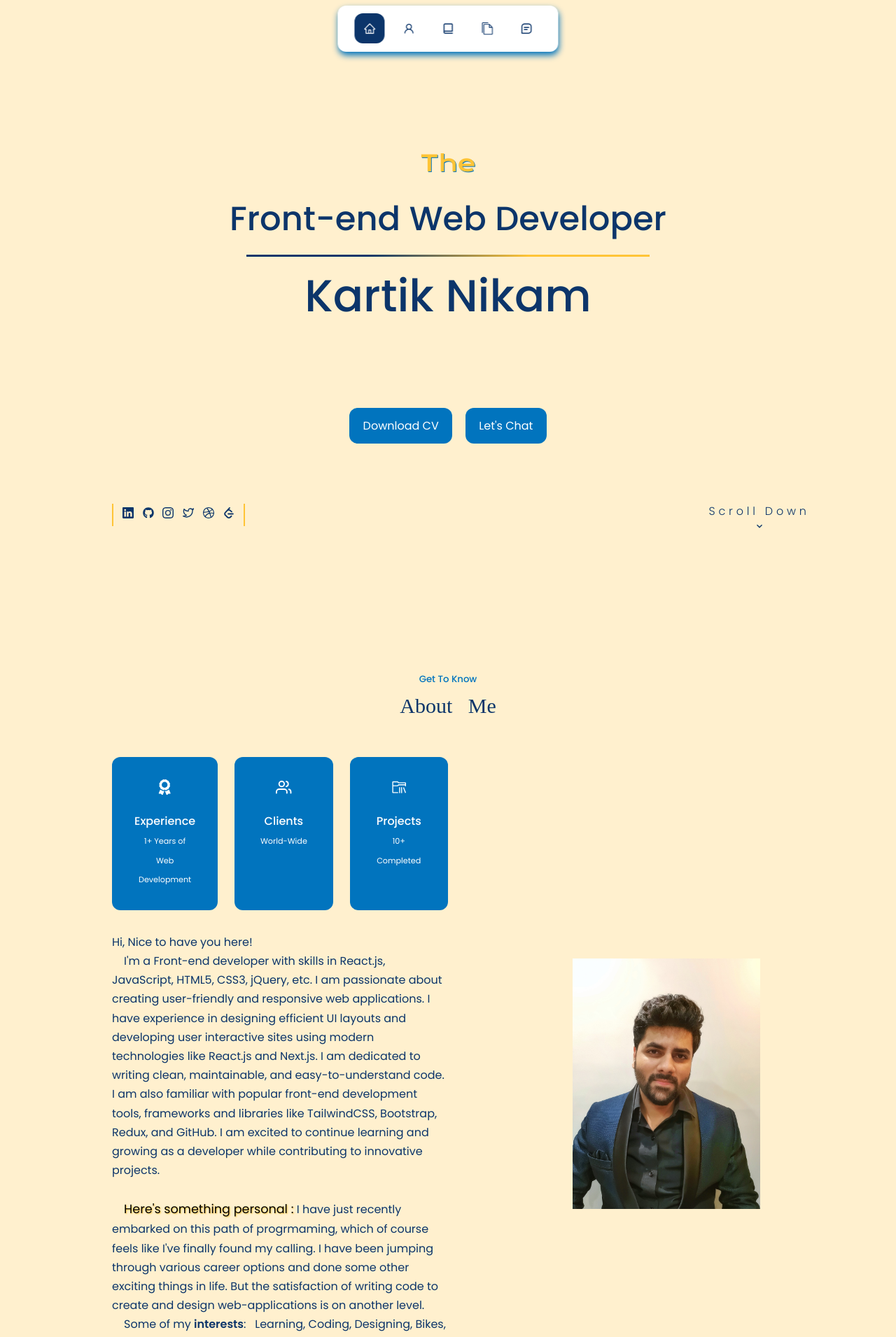
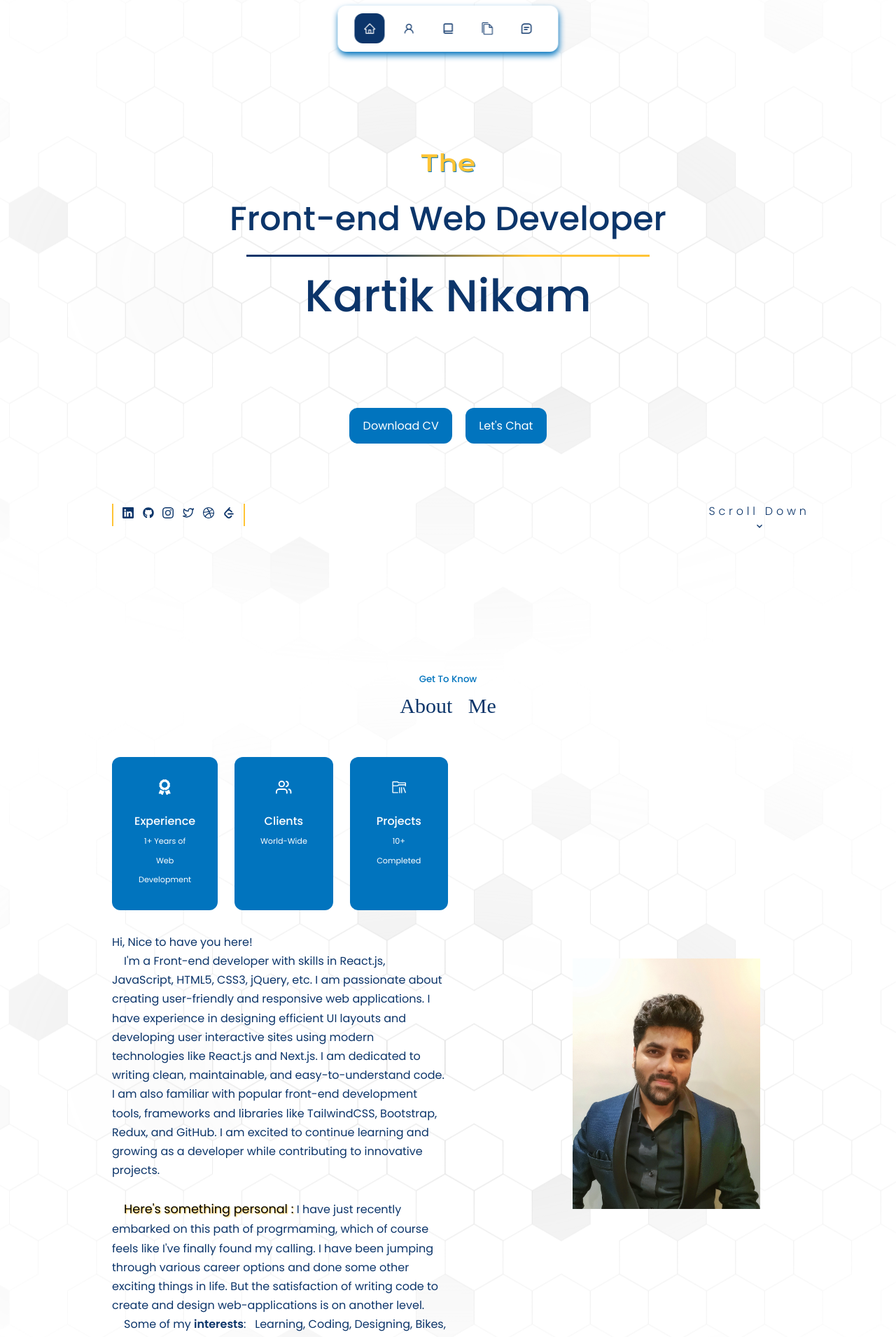
Before and after one commit to kartik7775/personal-portfolio, a React (Create React App) app: page / in a window 1280 px wide. Shown: the top 1911 px of the page at 70% size. Built offline with nearby package versions, Linux system fonts and the light colour scheme; a web font is replaced by a local one.

Commit message:
update styles

```diff
--- a/src/components/about/about.css
+++ b/src/components/about/about.css
@@ -54,7 +54,7 @@
 .about__content p {
     margin: 2rem 0;
     color: var(--color-blue);
-    background: var(--color-white-variant);
+    /* background: var(--color-white-variant); */
 }
 
 .about__content .btn {
--- a/src/index.css
+++ b/src/index.css
@@ -11,7 +11,7 @@
 }
 
 :root {
-    --color-white-variant: rgb(255, 240, 206);
+    --color-white-variant: rgb(234, 234, 234);
     --color-primary: rgb(255, 196, 54);
     --color-blue: rgb(12, 53, 106);
     --color-primary-variant: rgb(1, 116, 190);
@@ -43,7 +43,7 @@ body {
     line-height: 1.7;
     height: 100vh;
     background-color: var(--color-white-variant);
-    /* background: url(/src/assets/magicpattern-grid.png); */
+    background: url(/src/assets/magicpattern-grid.png);
     background-position: center;
 }
 
```
